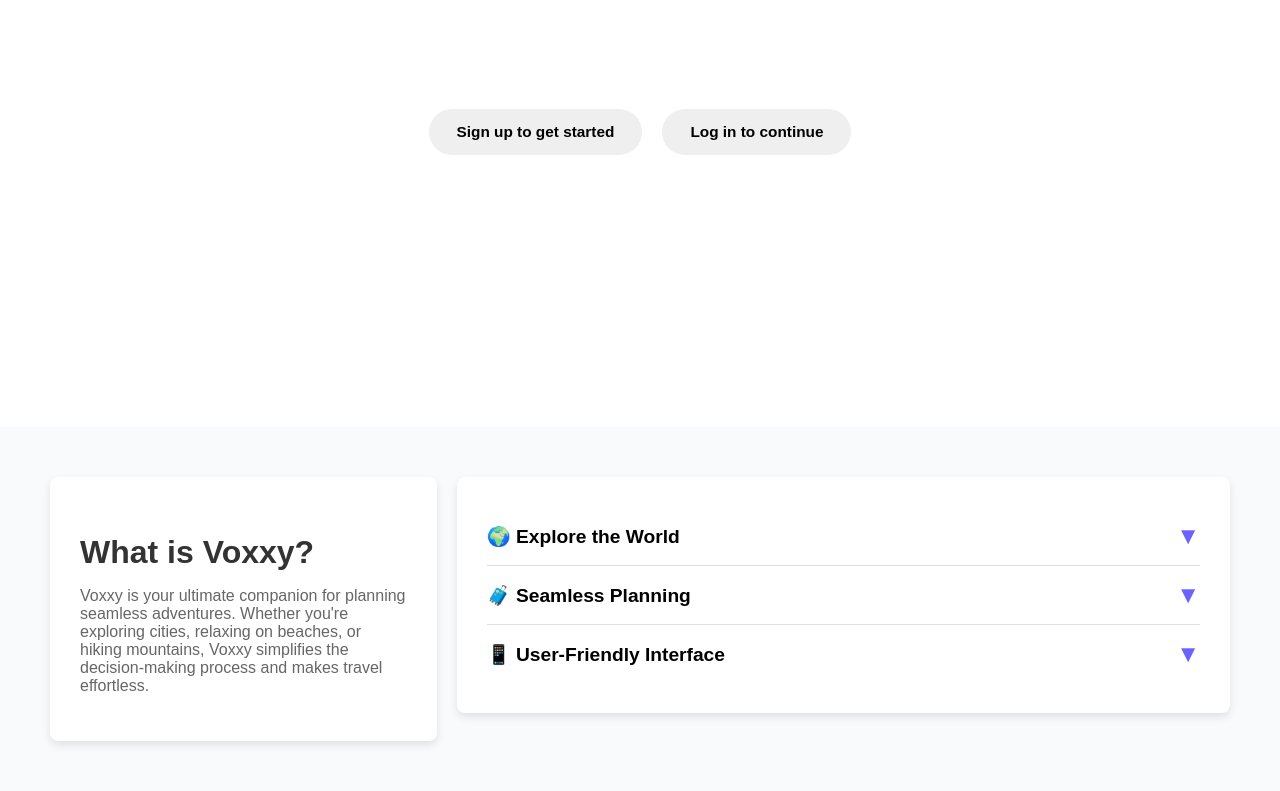
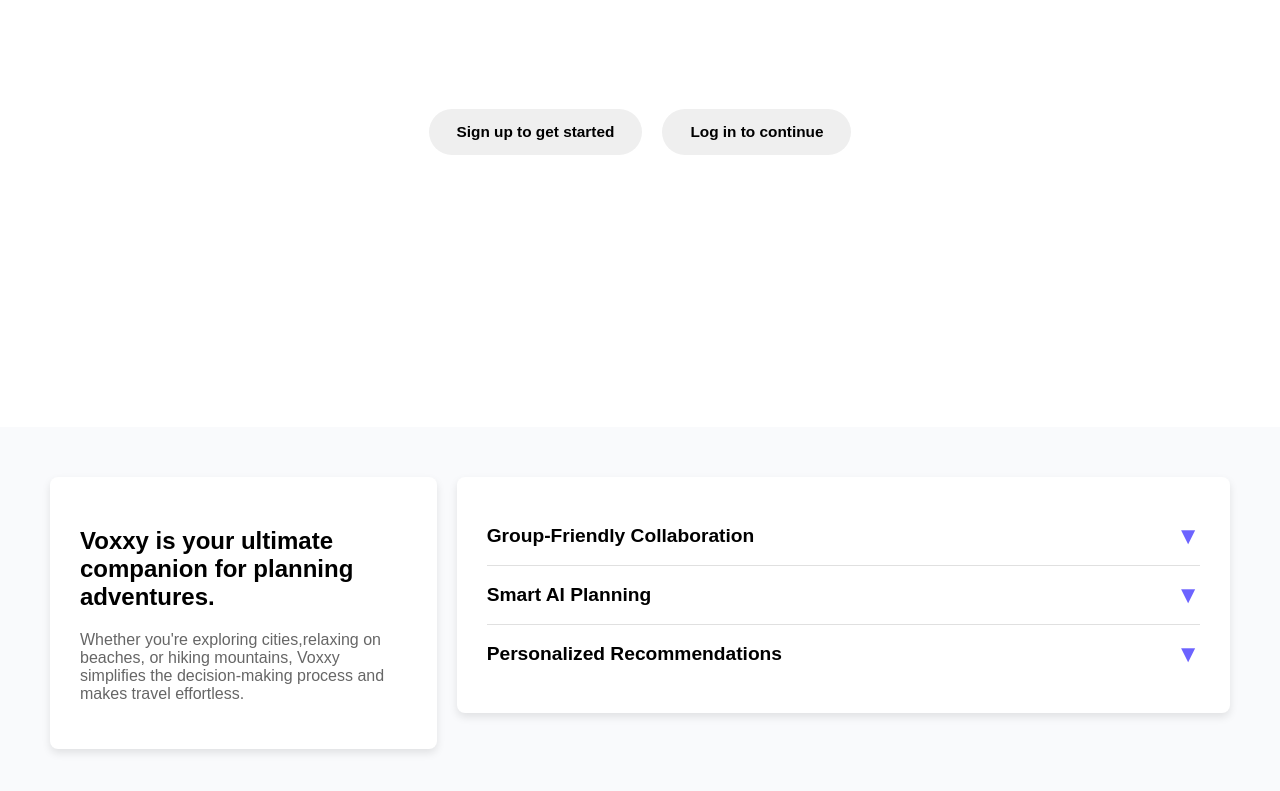
Before and after one commit to greerlcourtney/voxxy-demo, a React (Create React App) app: page / in a window 1280 px wide. Shown: the part 473-1264 px from the top of the page. Built offline with nearby package versions, Linux system fonts and the light colour scheme.

Commit message:
update to benefits component

```diff
--- a/src/components/Benefits.jsx
+++ b/src/components/Benefits.jsx
@@ -14,10 +14,9 @@
     <section className="benefits-container">
       {/* First Column: Static Text */}
       <div className="benefits-text">
-        <h2>What is Voxxy?</h2>
+        <h1> Voxxy is your ultimate companion for planning adventures.</h1>
         <p>
-          Voxxy is your ultimate companion for planning seamless adventures. Whether you're exploring cities,
-          relaxing on beaches, or hiking mountains, Voxxy simplifies the decision-making process and makes travel effortless.
+          Whether you're exploring cities,relaxing on beaches, or hiking mountains, Voxxy simplifies the decision-making process and makes travel effortless.
         </p>
       </div>
 
@@ -28,15 +27,20 @@
             className="dropdown-header"
             onClick={() => toggleDropdown(1)}
           >
-            <h3>🌍 Explore the World</h3>
+            <h3>Group-Friendly Collaboration</h3>
             <span>{activeIndex === 1 ? '▲' : '▼'}</span>
           </div>
           {activeIndex === 1 && (
             <div className="dropdown-content">
               <p>
-                Discover curated travel plans tailored to your preferences. From iconic landmarks to hidden gems,
-                Voxxy brings the world to your fingertips.
+              Voxxy helps your group make decisions without the chaos. Whether you’re taking the quiz solo or sending surveys to friends, Voxxy ensures everyone has a voice – without the noise.
               </p>
+              <ul title='Key Highlights'>
+                <li>Collaborative decision-making made easy.</li>
+                <li>Group polls and real-time voting.</li>
+                <li>Seamless sharing and updates with everyone.</li>
+              </ul>
+              <button>Start Planning a </button>
             </div>
           )}
         </div>
@@ -46,7 +50,7 @@
             className="dropdown-header"
             onClick={() => toggleDropdown(2)}
           >
-            <h3>🧳 Seamless Planning</h3>
+            <h3>Smart AI Planning</h3>
             <span>{activeIndex === 2 ? '▲' : '▼'}</span>
           </div>
           {activeIndex === 2 && (
@@ -63,7 +67,7 @@
             className="dropdown-header"
             onClick={() => toggleDropdown(3)}
           >
-            <h3>📱 User-Friendly Interface</h3>
+            <h3>Personalized Recommendations</h3>
             <span>{activeIndex === 3 ? '▲' : '▼'}</span>
           </div>
           {activeIndex === 3 && (
```
